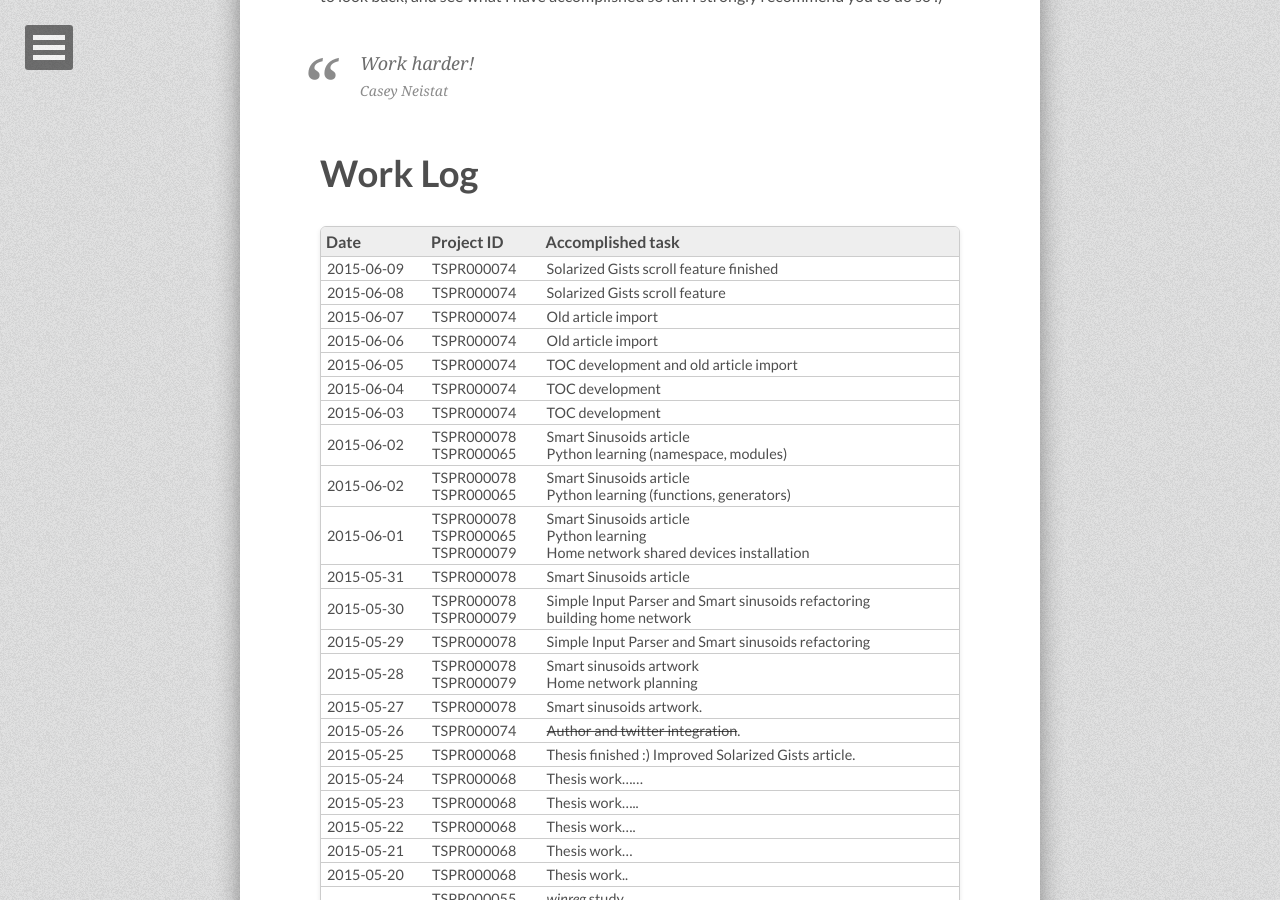
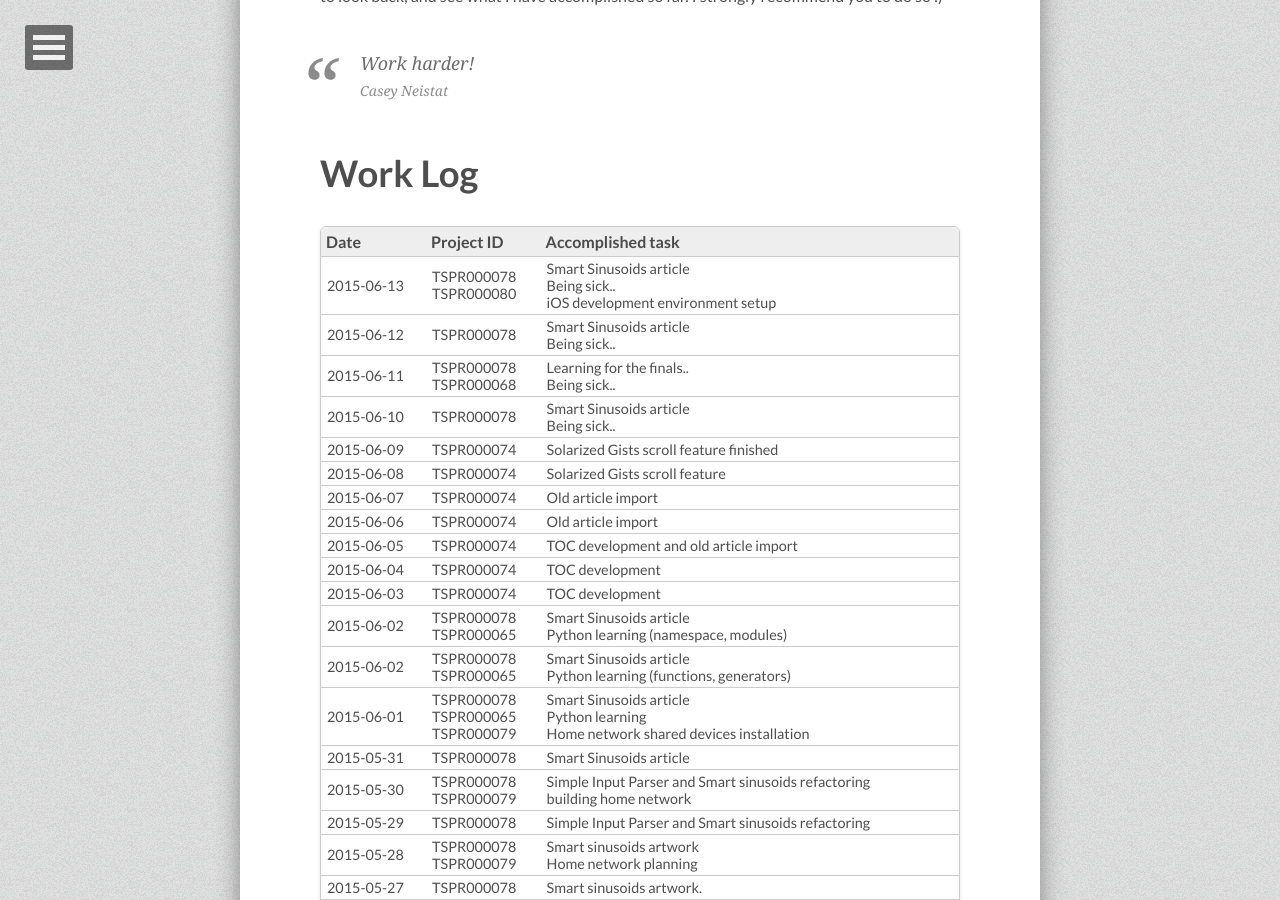
Before and after one commit to tiborsimon/tiborsimon.github.io, a Jekyll site: the page built from worklog/index.md, in a window 1280 px wide and 900 px high, scrolled down 679 px. Built offline with Jekyll 4.4.1, drawn with Linux system fonts in a browser that asks for light colours; nearby versions of some CDN libraries.

Commit message:
Article update

```diff
--- a/worklog/index.md
+++ b/worklog/index.md
@@ -29,6 +29,10 @@ Work harder!
 
 | Date | Project ID | Accomplished task |
 |:-----------|:------------|:------------|
+| 2015-06-13 | TSPR000078<br>TSPR000080 | Smart Sinusoids article<br>Being sick..<br>iOS development environment setup
+| 2015-06-12 | TSPR000078 | Smart Sinusoids article<br>Being sick..
+| 2015-06-11 | TSPR000078<br>TSPR000068 | Learning for the finals..<br>Being sick..
+| 2015-06-10 | TSPR000078 | Smart Sinusoids article<br>Being sick..
 | 2015-06-09 | TSPR000074 | Solarized Gists scroll feature finished
 | 2015-06-08 | TSPR000074 | Solarized Gists scroll feature
 | 2015-06-07 | TSPR000074 | Old article import
```
